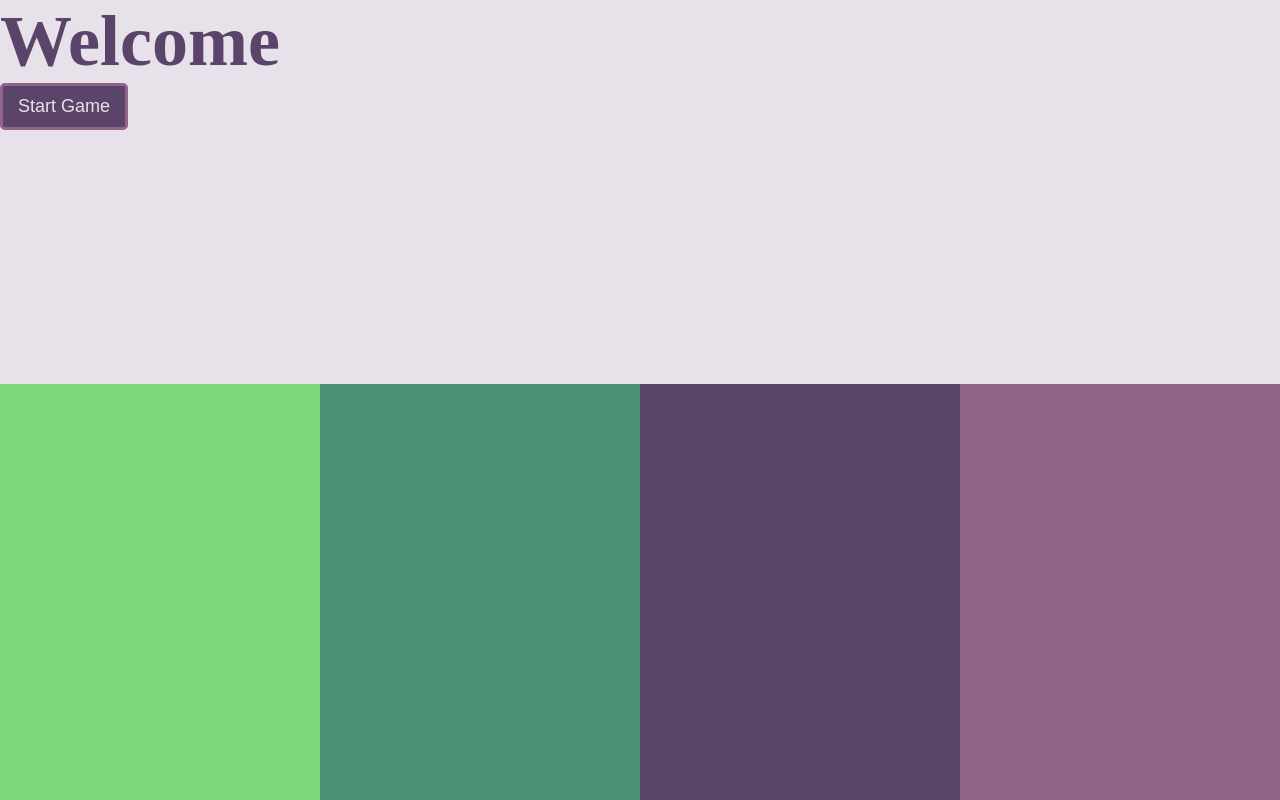
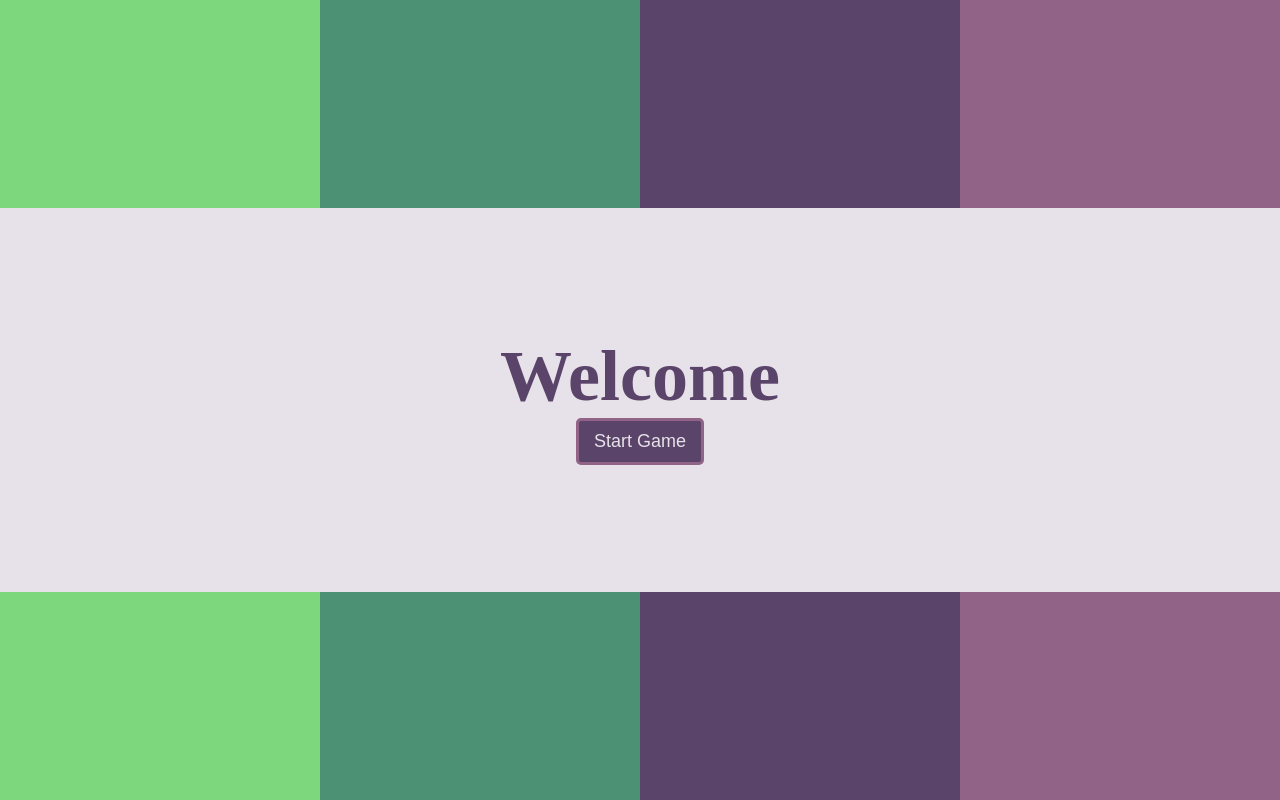
Before and after one commit to Lu-Smith/obstacle-jumping-game-vue, a Vue app: page / in a window 1280 px wide. Built offline with nearby package versions, Linux system fonts and the light colour scheme.

Commit message:
Updated styling

```diff
--- a/src/App.vue
+++ b/src/App.vue
@@ -3,7 +3,7 @@
     <div v-if="startGame">
       <Game />
     </div>
-    <div v-if="!startGame">
+    <div v-if="!startGame" class="mainPage">
       <IntroPage msg="Welcome" @startGame="handleStartGame"/>
     </div>
   </div>
@@ -15,11 +15,9 @@ import IntroPage from './components/IntroPage.vue';
   import { ref } from 'vue';
 
   const startGame = ref(false);
-
   const handleStartGame = (value: boolean) => {
     startGame.value = value;
   };
-
 </script>
 
 <style lang="scss">
@@ -29,4 +27,9 @@ const handleStartGame = (value: boolean) => {
     widows: 100vw;
     height: 100vh;
   }
+
+  .mainPage {
+    @include flex(center, center, column);
+    width: 100vw;
+  }
 </style>
--- a/src/components/IntroPage.vue
+++ b/src/components/IntroPage.vue
@@ -6,19 +6,21 @@
 </template>
 
 <script setup lang="ts">
-defineProps<{ msg: string }>();
+  defineProps<{ msg: string }>();
 
-const emits = defineEmits(['startGame']);
+  const emits = defineEmits(['startGame']);
 
-const handleStartGame = () => {
-  emits('startGame', true);
-};
+  const handleStartGame = () => {
+    emits('startGame', true);
+  };
 </script>
 
 <style lang="scss" scoped>
   div {
     background: $primary-background;
     height: 30vw;
+    @include flex(center, center, column);
+    width: 100vw;
 
     h1 {
       color: $secondary-color;
```
Lines whose indentation alone changed are shown as unchanged.
